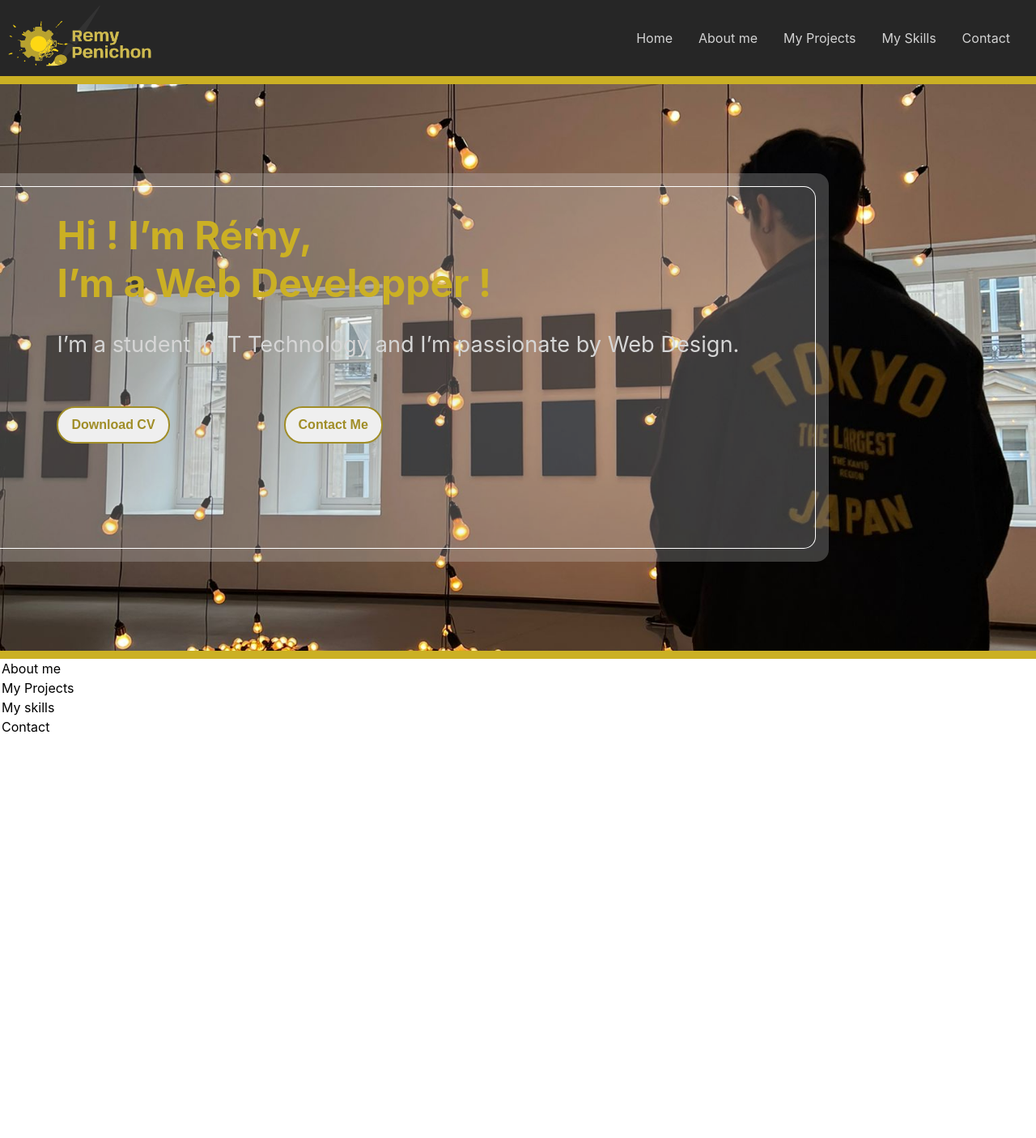
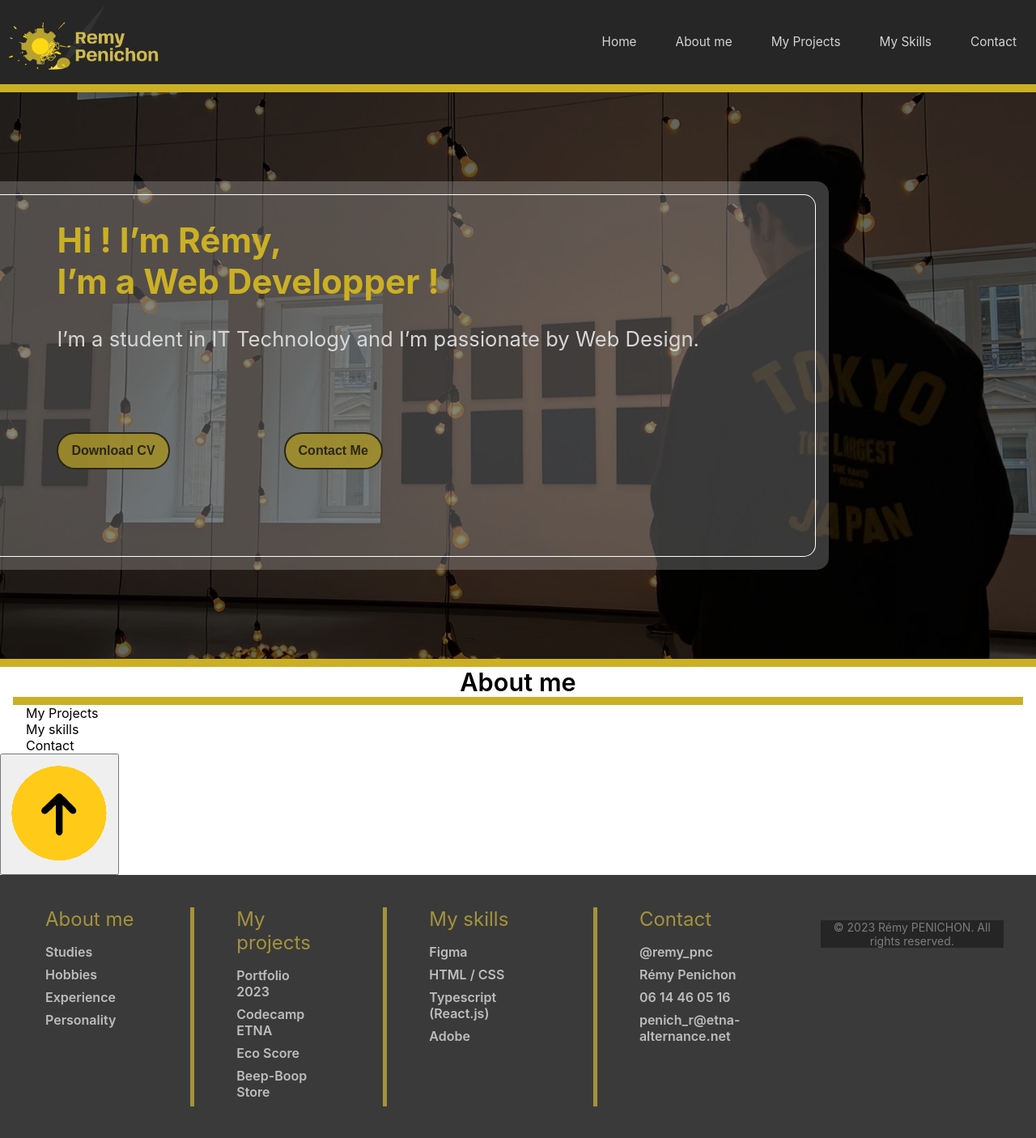
Before and after one commit to remypnc/my-portfolio, a Next.js app: page / in a window 1280 px wide. Shown: the whole page at 81% size. Before the commit the page ends 1230 px from the top, so only its background shows below. Built offline with nearby package versions, Linux system fonts and the light colour scheme.

Commit message:
[add] footer & copyright

```diff
--- a/component/entete.tsx
+++ b/component/entete.tsx
@@ -3,15 +3,13 @@ import styles from '@/styles/Entete.module.scss'
 
 const Entete = () => {
   return (
-    <div
-    className={styles.background}
-    >
+    <div className={styles.background}>
       <div className={styles.yellow_bar}/>
       <section className={styles.square}>
         <div className={styles.container}>
             <h3>Hi ! I’m Rémy,<br/> I’m a Web Developper !</h3>
             <p>I’m a student in IT Technology and I’m passionate by Web Design.</p>
-            <div>
+            <div className={styles.space}>
                 <button>Download CV</button>
                 <button>Contact Me</button>
             </div>
@@ -24,4 +22,5 @@ const Entete = () => {
   );
 };
 
+
 export default Entete;
--- /dev/null
+++ b/component/footer.tsx
@@ -0,0 +1,58 @@
+import React from 'react';
+import Image from 'next/image';
+import Link from "next/link";
+import TopButton from "./topbutton";
+import styles from '@/styles/Home.module.css'
+
+export default function Footer() {
+    return (
+    <div>
+    <TopButton src={''} alt={'ScrollTopButton'}/>
+    <footer className={styles.container}>
+      <div className={styles.box}>
+        <h4 className={styles.title}>
+          <p className={styles.sectionTitle}>About me</p>
+          <ul className={styles.list}>
+            <li>Studies</li>
+            <li>Hobbies</li>
+            <li>Experience</li>
+            <li>Personality</li>
+          </ul></h4>
+          <p className={styles.sectionSeparator}>|</p>
+        <h4 className={styles.title}>
+          <p className={styles.sectionTitle}>My projects</p>
+          <ul className={styles.list}>
+            <li>Portfolio 2023</li>
+            <li>Codecamp ETNA</li>
+            <li>Eco Score</li>
+            <li>Beep-Boop Store</li>
+          </ul></h4>
+          <p className={styles.sectionSeparator}>|</p>
+        <h4 className={styles.title}>
+          <p className={styles.sectionTitle}>My skills</p>
+          <ul className={styles.list}>
+            <li>Figma</li>
+            <li>HTML / CSS</li>
+            <li>Typescript (React.js)</li>
+            <li>Adobe</li>
+          </ul></h4>
+          <p className={styles.sectionSeparator}>|</p>
+        <h4 className={styles.title}>
+          <p className={styles.sectionTitle}>Contact</p>
+          <ul className={styles.list}>
+            <li><a href="https://github.com/remypnc">@remy_pnc</a></li>
+            <li><a href="https://www.linkedin.com/in/r%C3%A9my-penichon-7a5bab252/">Rémy Penichon</a></li>
+            <li>06 14 46 05 16</li>
+            <li>penich_r@etna-alternance.net</li>
+          </ul></h4>
+          <div className={styles.copyright}>
+
+        <p className={styles.copyRightText}>
+          © {new Date().getFullYear()} Rémy PENICHON. All rights reserved.
+        </p>
+      </div>
+     </div>
+     </footer>
+    </div>
+  );
+}
--- a/component/navbar.tsx
+++ b/component/navbar.tsx
@@ -1,5 +1,3 @@
-import Head from 'next/head'
-import Image from 'next/image'
 import React from 'react'
 import { Inter } from 'next/font/google'
 import styles from '@/styles/Navbar.module.css'
@@ -9,15 +7,9 @@ export default function Navbar() {
   return (
     <div className={styles.container}>
       <ul className={styles.nav}>
-      <Link href="/">
-        <Image
-          src="/my-logo.png"
-          alt="Rémy Penichon Logo"
-          className={styles.logo}
-          width={195}
-          height={90}
-        />
-        </Link>
+        <div>
+        <a href="/"><img className={styles.logo} src="/my-logo.png" alt="Rémy Penichon Logo"/></a>
+        </div>
 
         <div className={styles.centered}>
           <li>
--- /dev/null
+++ b/component/topbutton.tsx
@@ -0,0 +1,40 @@
+import { useState, useEffect } from 'react';
+import React from 'react';
+import Image from 'next/image';
+
+interface TopButtonProps {
+  src: string;
+  alt: string;
+}
+
+const TopButton: React.FC<TopButtonProps> = ({ src, alt }) => {
+  const [isVisible, setIsVisible] = useState(false);
+
+  const handleScroll = () => {
+    const scrollTop = document.documentElement.scrollTop;
+    setIsVisible(scrollTop > 0);
+  };
+
+  const handleClick = () => {
+    window.scrollTo({
+      top: 0,
+      behavior: 'smooth'
+    });
+  };
+
+  useEffect(() => {
+    window.addEventListener('scroll', handleScroll);
+    return () => window.removeEventListener('scroll', handleScroll);
+  }, []);
+
+  return (
+    <button
+      className={""}
+      onClick={handleClick}
+    >
+    <img src={"/buttontop.png"} alt={alt} />
+    </button>
+  );
+};
+
+export default TopButton;
--- a/src/pages/index.tsx
+++ b/src/pages/index.tsx
@@ -6,6 +6,7 @@ import Navbar from '../../component/navbar'
 import { Inter } from 'next/font/google'
 import styles from '@/styles/Home.module.css'
 import Entete from '../../component/entete'
+import Footer from '../../component/footer'
 
 const inter = Inter({ subsets: ['latin'] })
 
@@ -20,12 +21,15 @@ export default function Home() {
         <Navbar />
         <Entete />
       </main>
-      <div className={styles.space}>
-        <table id="about"><Link href="/about">About me</Link></table>
-        <table id="project">My Projects</table>
-        <table id="skills">My skills</table>
-        <table id="contact">Contact</table>
+      <div className={styles.title}>
+        <li className={styles.about} id="about"><Link href="/about">About me</Link></li>
+        <p></p>
+        <div className={styles.yellow_bar}/>
+        <li className={styles.title} id="project">My Projects</li>
+        <li className={styles.title} id="skills">My skills</li>
+        <li className={styles.title} id="contact">Contact</li>
       </div>
+      <Footer/>
     </>
   )
 }
--- a/src/styles/Entete.module.scss
+++ b/src/styles/Entete.module.scss
@@ -1,8 +1,19 @@
-.background {
+.background::before {
+    content: "";
+    position: absolute;
+    width: 100%;
+    height: 90%;
+    background-color: black;
+    opacity: 0.60;
+  }
+  .background > * {
+    z-index: 1;
+  }
+
+  .background {
     background-image: url("../../public/photo1.jpg");
     background-size: cover;
     background-position-y: center;
-    background-attachment: fixed;
     height: 90vh;
     display: flex;
     flex-direction: column;
@@ -14,6 +25,9 @@
     height: 10px;
   }
 
+  .space {
+	padding-top: 4%;
+  }
   .square {
     width: 80vmax;
     height: 60vh;
@@ -35,19 +49,19 @@
 
 	h3 {
 		color: #cbb024;
-    	font-size: 3rem;
+    	font-size: 3.3vw;
     	margin: 30px 7%;
 	}
 
 	p {
 		color: #d6d6d6;
-    	font-size: 1.7rem;
+    	font-size: 2vw;
     	margin: 30px 7%;
 	}
   }
 
-$bgColor: #A08D27;
-$textHoverColor: white;
+$bgColor: #141414d5;
+$textHoverColor: rgb(208, 208, 208);
 $debug: false;
 
   .square button {
@@ -61,6 +75,7 @@ $debug: false;
 	font-size: 1em;
 	margin: 30px 7%;
 	padding: 0.75em 1em;
+    background-color: #a18f29e4;
 	color: $bgColor;
 	border: 0.15em solid $bgColor;
 	border-radius: calc(0.75em + 0.5em + 0.15em);
@@ -77,7 +92,7 @@ $debug: false;
 		border: if($debug, inherit, none);
 		border-radius: 40%;
 		background-color: rgba($bgColor, 0.25);
-		transition: 4s;
+		transition: 3s;
 	}
 
 	&:before {
--- a/src/styles/Home.module.css
+++ b/src/styles/Home.module.css
@@ -1,4 +1,78 @@
-.space {
-    margin-bottom: 10rem;
-    padding-bottom: 10rem;
-}
+/* Footer container */
+.container {
+    display: flex;
+    justify-content: space-evenly;
+    align-items: center;
+    background-color: #000000c5;
+    padding: 40px;
+    color: #D6D6D6d6;
+    font-size: 18px;
+  }
+
+  .box {
+    display: flex;
+  }
+
+  .title {
+    display: flex;
+    flex-direction: column;
+    margin: 0 16px;
+  }
+  .about {
+    display: flex;
+    flex-direction: column;
+    align-items: center;
+    font-size: 2.4vw;
+    font-weight: 600;
+    margin-bottom: 16px;
+    margin: 0 16px;
+  }
+
+  /* About me section */
+  .sectionTitle {
+    font-size: 24px;
+    display: flex;
+    flex-direction: column;
+    font-weight: 400;
+    color: #A4933D;
+    margin-bottom: 16px;
+  }
+
+  .sectionSeparator {
+    font-size: 15px;
+    background-color: #A4933D;
+    color: #A4933D;
+    margin: 0 36px;
+  }
+
+  .yellow_bar {
+    background-color: #cbb024;
+    height: 10px;
+  }
+
+  .list {
+    margin: 0;
+    padding: 0;
+    list-style: none;
+    display: flex;
+    flex-direction: column;
+    align-items: flex-start;
+    margin-right: 40px;
+  }
+
+  .list li {
+    font-size: 16px;
+    color: #D6D6D6d6;
+    margin-bottom: 8px;
+    font-weight: 600;
+    text-indent: 0;
+  }
+
+  /* Copy right section */
+  .copyRightText {
+    font-size: 14px;
+    background-color: #252525;
+    color: #d9d9d97b;
+    text-align: center;
+    margin-top: 16px;
+  }
--- a/src/styles/Navbar.module.css
+++ b/src/styles/Navbar.module.css
@@ -4,18 +4,24 @@
 
 .nav {
   display: flex;
+  align-items: center;
   justify-content: space-between;
+}
+
+.logo {
+  width: 30%;
+  height: auto;
+  margin-bottom: 0.4vw;
 }
 
 .centered {
   display: flex;
-  justify-content: center;
   align-items: center;
   list-style: none;
-  padding: 0;
+  font-size: 1.2vw;
 }
 
 .centered li {
-  margin-right: 2rem;
   color: rgb(211, 211, 211);
+  padding: 3vmin;
 }
--- a/src/styles/globals.css
+++ b/src/styles/globals.css
@@ -18,9 +18,3 @@ a {
   color: inherit;
   text-decoration: none;
 }
-
-@media (prefers-color-scheme: dark) {
-  html {
-    color-scheme: dark;
-  }
-}
```
Also changed, not shown: public/arrowtop-removebg-preview.png (deleted), public/buttontop.png (added).
